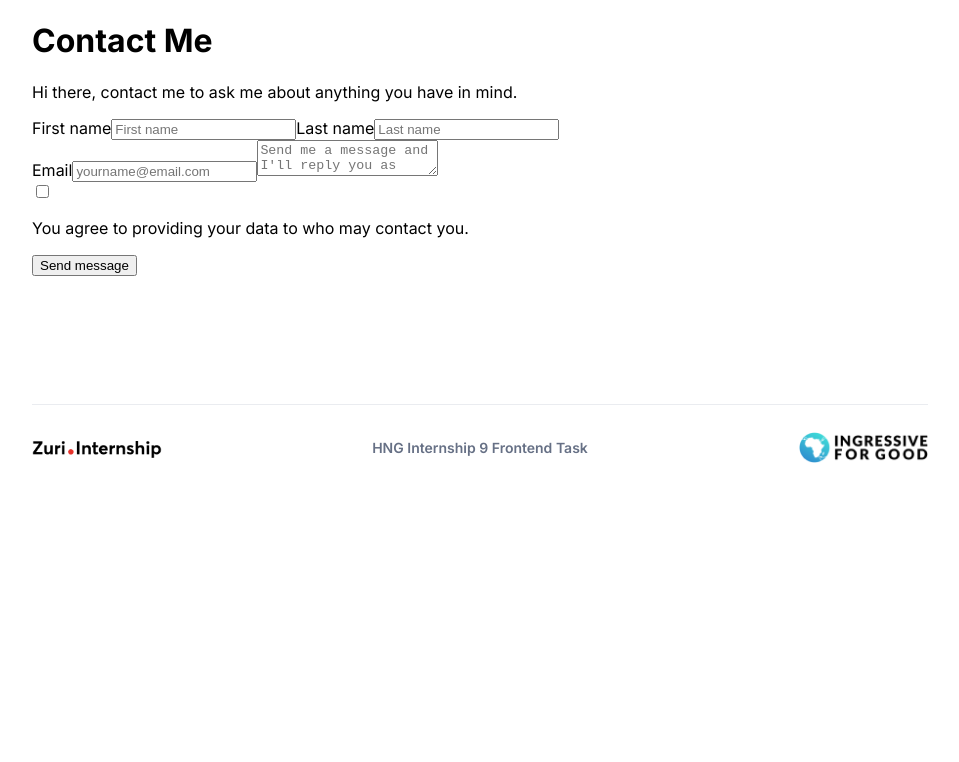
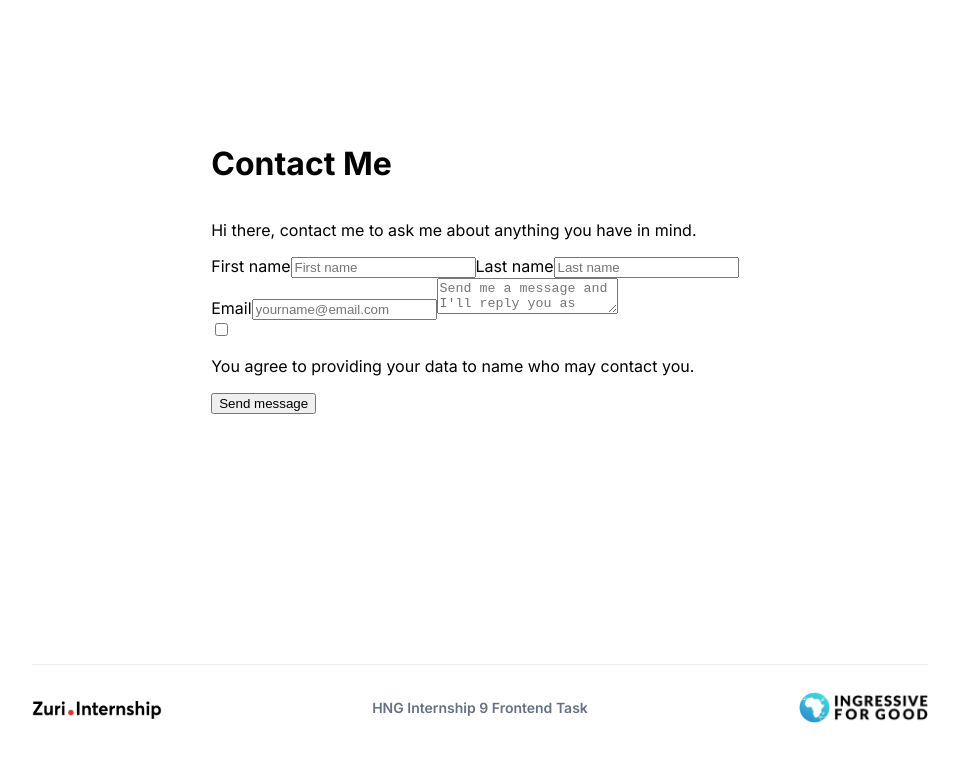
Before and after one commit to rambey-coder/HNG-STAGE-1-TASK, a React (Create React App) app: page /contact in a window 1280 px wide. Shown: the top 762 px of the page, without its empty margins (160-1119 px from the left). Built offline with nearby package versions, Linux system fonts and the light colour scheme; the HTML template or start-up script is replaced by a standard one.

Commit message:
style: add width to contact container and centered it

```diff
--- a/src/App.css
+++ b/src/App.css
@@ -260,6 +260,15 @@
   width: 13px;
 }
 
+.contact-container {
+  width: 60%;
+  height: 67vh;
+  display: flex;
+  justify-content: center;
+  flex-direction: column;
+  margin: auto;
+}
+
 @media screen and (max-width: 774px) {
   .footer {
     /* display: none; */
--- a/src/Components/Contact.js
+++ b/src/Components/Contact.js
@@ -29,7 +29,7 @@ const Contact = () => {
 
                 <div className="checkbox">
                     <input type="checkbox" name="" id="" />
-                    <p>You agree to providing your data to {name} who may contact you.</p>
+                    <p>You agree to providing your data to name who may contact you.</p>
                 </div>
 
                 <button id='btn_submit'>Send message</button>
```
